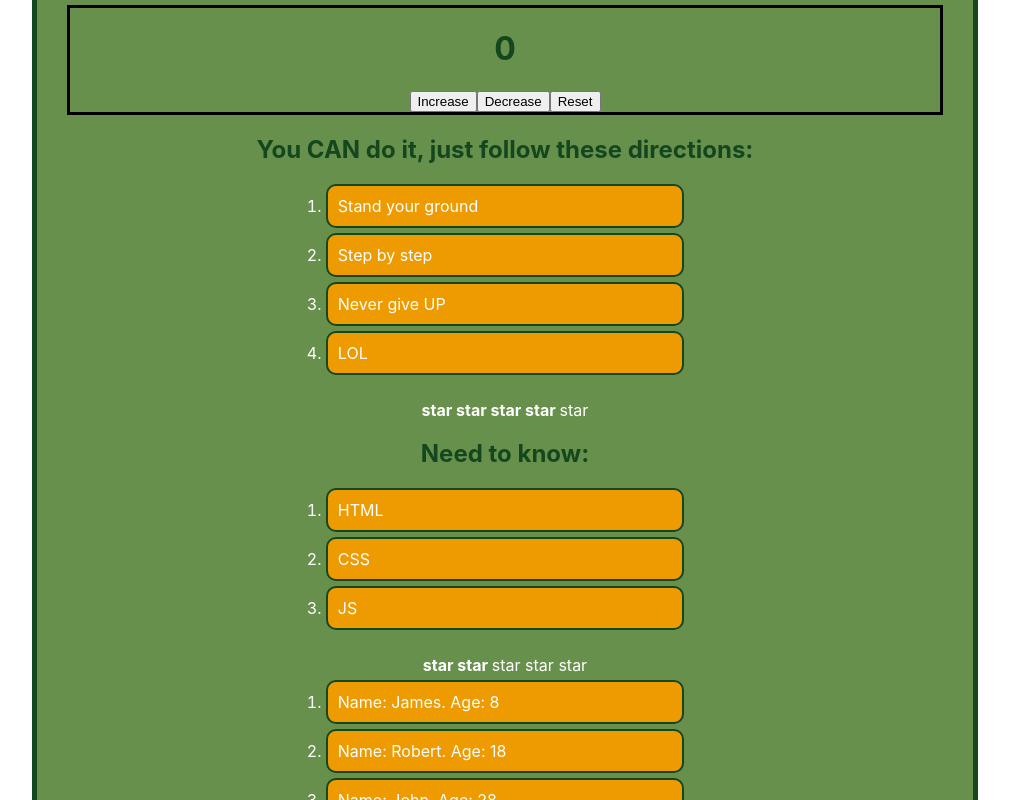
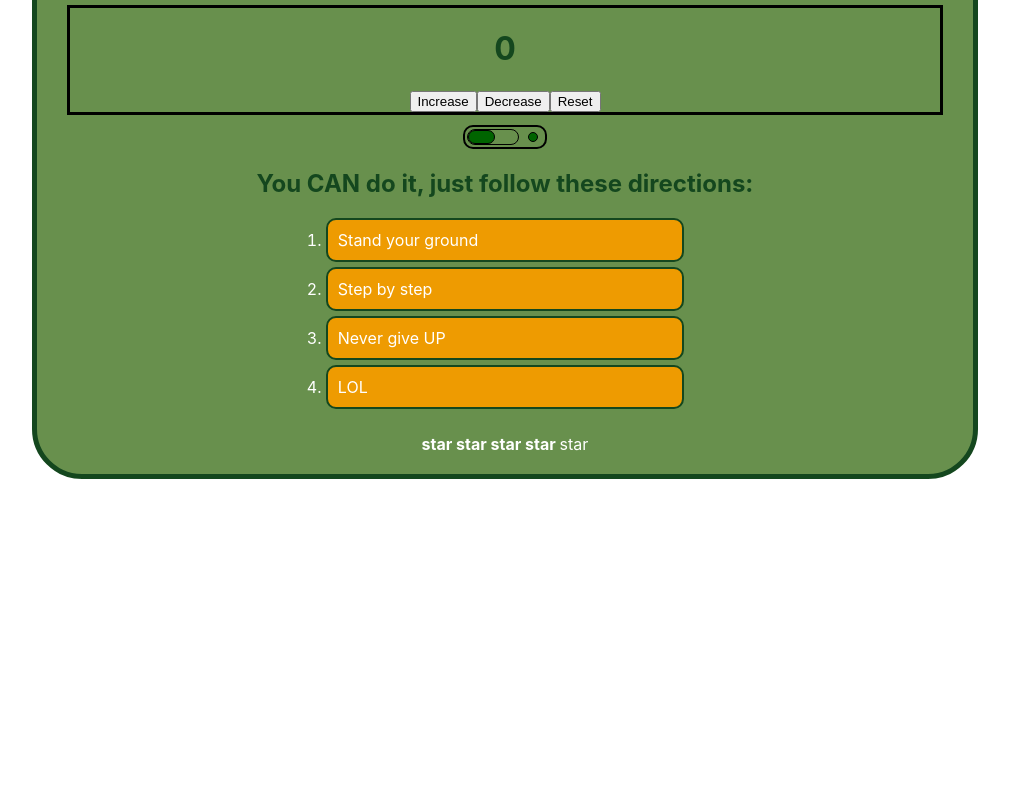
Before and after one commit to Pikadorius/samurai-way-main, a React (Create React App) app: page / in a window 1280 px wide. Shown: the part 800-1600 px from the top of the page, without its empty margins (135-1144 px from the left). After the commit the page ends 1329 px from the top, so only its background shows below. Built offline with nearby package versions, Linux system fonts and the light colour scheme.

Commit message:
realised work of OnOff.tsx

```diff
--- a/src/App.tsx
+++ b/src/App.tsx
@@ -1,4 +1,4 @@
-import React from 'react';
+import React, {useState} from 'react';
 import './App.css';
 import Accordion from "./Components/Accordion";
 import Rating from "./Components/Rating";
@@ -8,6 +8,7 @@ import Banknotes from './Components/Banknotes';
 import NewComponentForInputs from './Components/NewComponentForInputs';
 import NewComponentForInputs2 from './Components/NewComponentForInputs2';
 import TodoList from './Components/ToDoList/TodoList';
+import OnOff from './Components/OnOff/OnOff';
 
 export type StudentsPropsType = {
     id: number,
@@ -32,22 +33,30 @@ const students: Array<StudentsPropsType> = [
 function App() {
     console.log("App rendering");
 
+    const [onOff, setOnOff] = useState<boolean>(true)
+    const changeSwith = () => {
+        setOnOff(!onOff)
+    }
+
+
     return (
         <div className="App">
+
             <TodoList/>
             {/*<NewComponentForInputs/>
             <NewComponentForInputs2/>*/}
             <Banknotes/>
             <StateExample/>
+            <OnOff turndedOn={onOff} change={changeSwith}/>
             <Accordion titleValue={"You CAN do it, just follow these directions:"}
                        listValue={["Stand your ground", "Step by step", "Never give UP", "LOL"]}
-                       collapsed={false}/>
+                       collapsed={!onOff}/>
             <Rating value={4} color={"red"}/>
-            <Accordion titleValue={"Need to know:"}
+           {/* <Accordion titleValue={"Need to know:"}
                        listValue={["HTML", "CSS", "JS"]}
                        collapsed={false}/>
             <Rating value={2} color={"red"}/>
-            <NewComponent students={students}/>
+            <NewComponent students={students}/>*/}
         </div>
     );
 }
--- /dev/null
+++ b/src/Components/OnOff/OnOff.module.css
@@ -0,0 +1,50 @@
+.block {
+    display: flex;
+    border: 2px solid black;
+    border-radius:10px;
+    width: 80px;
+    height: 20px;
+    padding: 0;
+    margin: 0 auto;
+}
+
+.switch {
+    border: 1px solid black;
+    border-radius: 12px;
+    margin: 2px;
+    width: 50px;
+    padding: 0;
+    display: flex;
+}
+
+.armOn {
+    width: 25px;
+    height: 12px;
+    border: 1px solid black;
+    border-radius: 10px;
+    background-color: darkgreen;
+    align-self: center;
+}
+
+.armOff {
+    background-color: red;
+    margin-left: auto;
+}
+
+
+.bulb {
+    width: 8px;
+    height: 8px;
+    border-radius: 50%;
+    border: 1px solid black;
+    margin: 0 auto;
+    align-self: center;
+}
+
+.bulbOn {
+    background-color: darkgreen;
+}
+
+.bulbOff {
+    background-color: red;
+}
--- /dev/null
+++ b/src/Components/OnOff/OnOff.tsx
@@ -0,0 +1,27 @@
+import React from 'react';
+import s from './OnOff.module.css'
+
+export type OnOffType = {
+    turndedOn: boolean
+    change: ()=>void
+}
+
+
+
+const OnOff:React.FC<OnOffType> = ({turndedOn, change}) => {
+    const bulbClass=turndedOn?`${s.bulb} ${s.bulbOn}`:`${s.bulb} ${s.bulbOff}`
+    const armClass=turndedOn? s.armOn: `${s.armOn} ${s.armOff}`
+
+    return (
+        <div className={s.block}>
+            <div className={s.switch} onClick={change}>
+                <div className={armClass}>
+                </div>
+            </div>
+            <div className={bulbClass}>
+            </div>
+        </div>
+    );
+};
+
+export default OnOff;
```
Also changed, not shown: src/Components/OnOff.tsx (deleted, +0 -11 lines).
